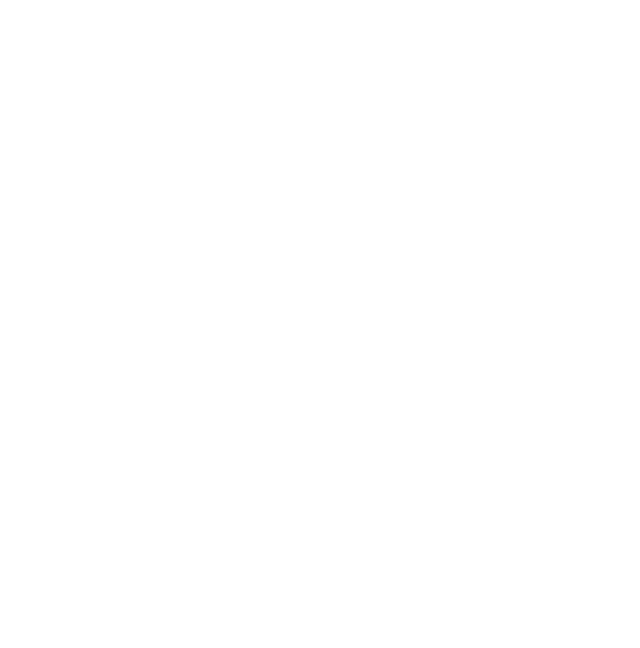
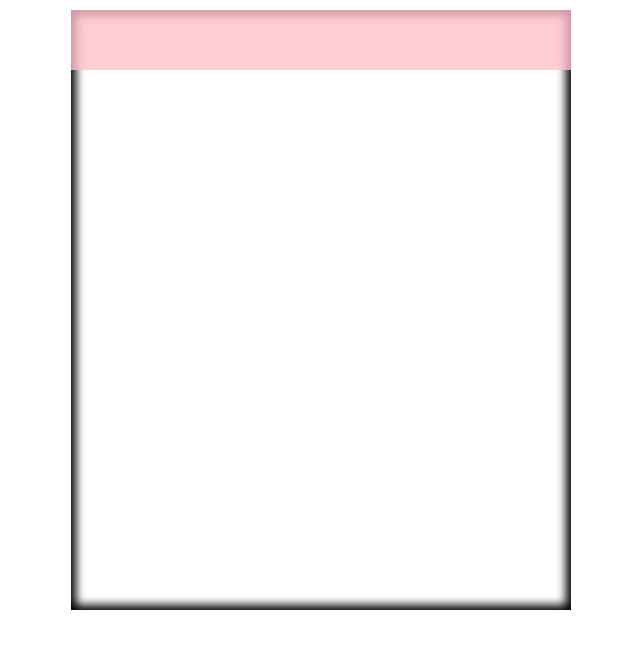
Before and after one commit to kdeguzm3/WeekFiveDayPlanner, a plain HTML site: page index.html in a window 1280 px wide. Shown: the whole page, without its empty margins (319-959 px from the left). Drawn offline with nearby package versions, Linux system fonts and the light colour scheme.

Commit message:
Added a header and a section

```diff
--- a/index.html
+++ b/index.html
@@ -2,11 +2,19 @@
 <html lang="en">
 <head>
 	<meta charset="UTF-8">
-	<link rel="stylesheet" href="/src/styles.css">
+	<link rel="stylesheet" href="src/styles.css">
+	<script src="https://cdnjs.cloudflare.com/ajax/libs/moment.js/2.24.0/moment.min.js"></script>
 	<title>Day Planner:</title>
 </head>
 <body>
+<div id="app">
+	<header class="header">
 
+	</header>
+	<section class="main">
+
+	</section>
+</div>
 <script src="src/index.js"></script>
 </body>
 </html>
--- a/src/styles.css
+++ b/src/styles.css
@@ -1,3 +1,28 @@
+* {
+  box-sizing: border-box;
+  margin: 0;
+  padding: 0;
+}
+
 body {
   font-family: sans-serif;
 }
+
+#app {
+  display: block;
+  width: 500px;
+  height: 600px;
+  margin: 0 auto;
+  margin-top: 10px;
+  box-shadow: 0 0 10px 5px inset;
+  position: relative;
+}
+
+.header {
+  position: absolute;
+  top: 0;
+  left: 0;
+  right: 0;
+  height: 60px;
+  background-color: rgba(255, 192, 203, .8);
+}
```
